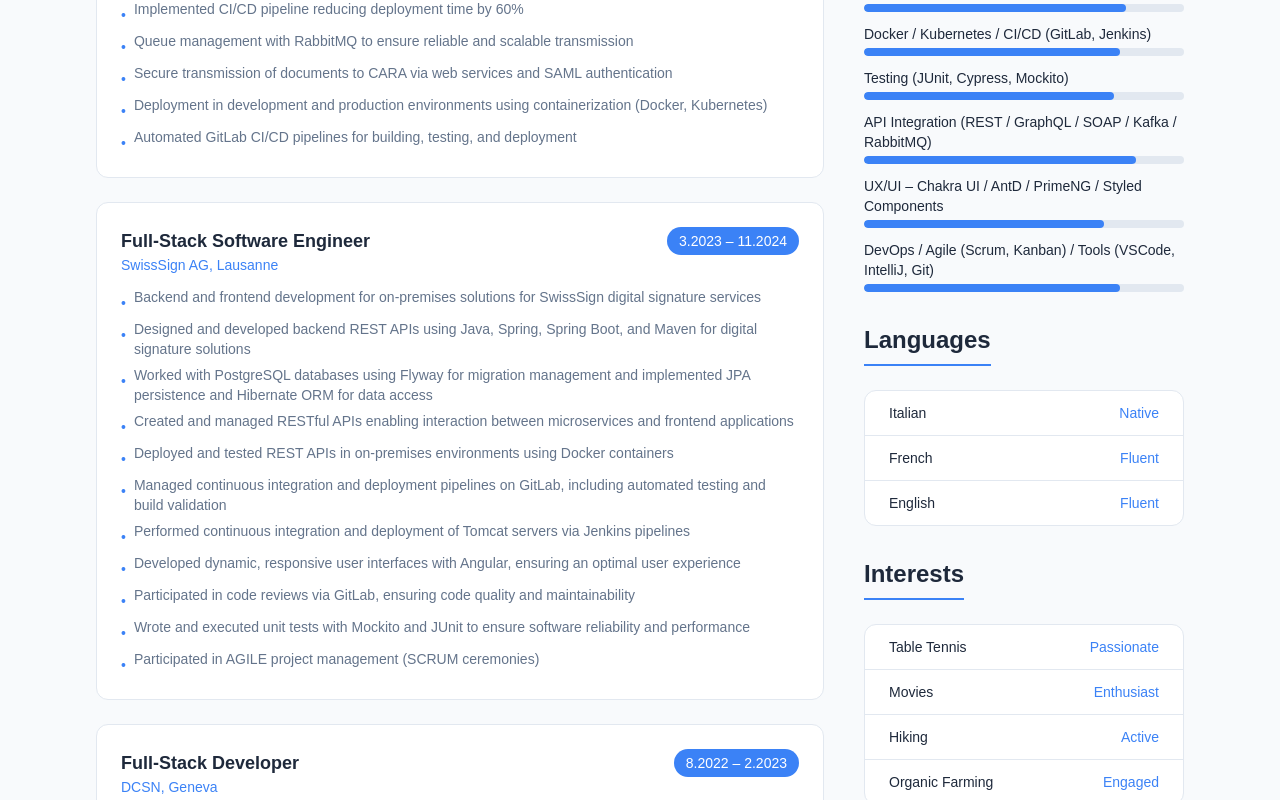
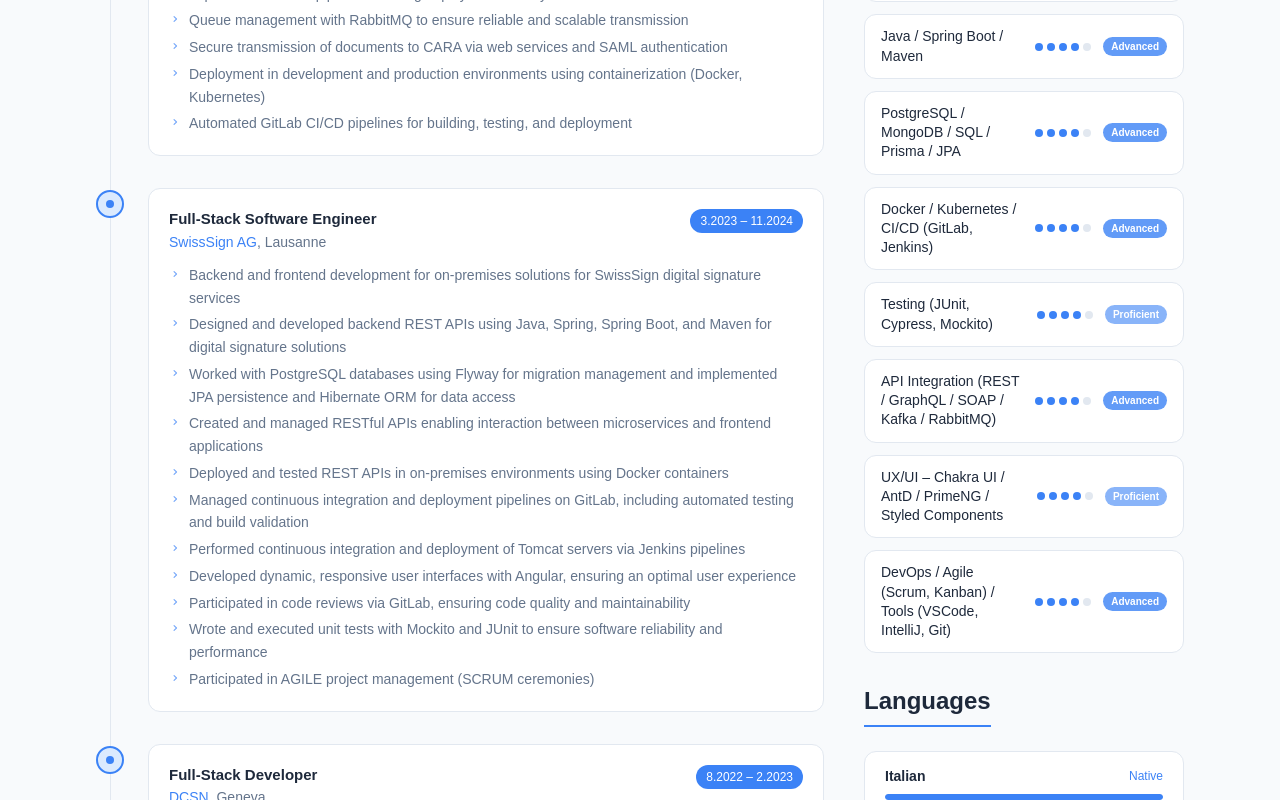
Before and after one commit to mdnuruzzamannirob/new-portfolio, a Next.js app: page / in a window 1280 px wide. Shown: the part 600-1400 px from the top of the page. Built offline with nearby package versions, Linux system fonts and the light colour scheme; a web font is replaced by a local one.

Commit message:
feat: enhance Experience, Interests, Languages, and Skills sections with improved layout and styling

```diff
--- a/src/components/sections/ExperienceSection.tsx
+++ b/src/components/sections/ExperienceSection.tsx
@@ -5,35 +5,71 @@ const ExperienceSection = () => {
   return (
     <section>
       <SectionTitle>Work Experience</SectionTitle>
-      <div className="space-y-6">
+
+      {/* Timeline wrapper */}
+      <div className="relative">
+        {/* Vertical line */}
+        <div className="absolute left-3.5 top-2 bottom-2 w-px bg-card-border" />
+
+        <div className="space-y-0">
           {experiences.map((exp, i) => (
             <div
               key={i}
-            className="bg-card-bg border border-card-border rounded-xl p-4 sm:p-6 hover:border-primary/40 transition-colors"
+              className="relative flex gap-5 sm:gap-6 pb-8 last:pb-0"
             >
-            <div className="flex flex-col sm:flex-row sm:items-start sm:justify-between gap-1 sm:gap-4 mb-3">
+              {/* Timeline dot */}
+              <div className="relative z-10 flex-shrink-0 w-7 h-7 mt-0.5">
+                <div className="w-7 h-7 rounded-full bg-primary-light border-2 border-primary flex items-center justify-center">
+                  <div className="w-2 h-2 rounded-full bg-primary" />
+                </div>
+              </div>
+
+              {/* Card */}
+              <div className="flex-1 bg-card-bg border border-card-border rounded-xl p-4 sm:p-5 hover:border-primary/50 hover:shadow-sm transition-all">
+                {/* Header row */}
+                <div className="flex flex-wrap items-start justify-between gap-2 mb-3">
                   <div>
-                <h3 className="text-base sm:text-lg font-semibold text-foreground">
+                    <h3 className="text-base sm:text-[15px] font-semibold text-foreground leading-snug">
                       {exp.role}
                     </h3>
-                <p className="text-primary text-sm font-medium">
-                  {exp.company}, {exp.location}
+                    <p className="text-primary text-sm font-medium mt-0.5">
+                      {exp.company}
+                      {exp.location ? (
+                        <span className="text-muted font-normal">
+                          , {exp.location}
+                        </span>
+                      ) : null}
                     </p>
                   </div>
-              <span className="text-xs sm:text-sm text-primary-foreground bg-primary px-3 py-1 rounded-full font-medium whitespace-nowrap self-start">
+                  <span className="text-[11px] sm:text-xs text-primary-foreground bg-primary px-2.5 py-1 rounded-full font-medium whitespace-nowrap">
                     {exp.period}
                   </span>
                 </div>
-            <ul className="space-y-1.5 text-sm text-muted">
+
+                {/* Highlights */}
+                <ul className="space-y-1 text-sm text-muted">
                   {exp.highlights.map((item, j) => (
                     <li key={j} className="flex items-start gap-2">
-                  <span className="text-primary mt-1.5 shrink-0">•</span>
-                  <span>{item}</span>
+                      <svg
+                        xmlns="http://www.w3.org/2000/svg"
+                        viewBox="0 0 16 16"
+                        fill="currentColor"
+                        className="w-3 h-3 mt-1 shrink-0 text-primary/70"
+                      >
+                        <path
+                          fillRule="evenodd"
+                          d="M6.22 4.22a.75.75 0 0 1 1.06 0l3.25 3.25a.75.75 0 0 1 0 1.06l-3.25 3.25a.75.75 0 0 1-1.06-1.06L8.94 8 6.22 5.28a.75.75 0 0 1 0-1.06Z"
+                          clipRule="evenodd"
+                        />
+                      </svg>
+                      <span className="leading-relaxed">{item}</span>
                     </li>
                   ))}
                 </ul>
               </div>
+            </div>
           ))}
+        </div>
       </div>
     </section>
   );
--- a/src/components/sections/InterestsSection.tsx
+++ b/src/components/sections/InterestsSection.tsx
@@ -1,26 +1,43 @@
 import { interests } from "@/lib/constants/data";
 import SectionTitle from "@/components/ui/SectionTitle";
+
+const levelToPercent: Record<string, number> = {
+  Passionate: 95,
+  Enthusiast: 80,
+  Active: 70,
+  Engaged: 65,
+  Casual: 45,
+};
 
 const InterestsSection = () => {
   return (
     <section>
       <SectionTitle>Interests</SectionTitle>
-      <div className="bg-card-bg border border-card-border rounded-xl overflow-hidden">
-        {interests.map((interest, i) => (
+      <div className="space-y-3">
+        {interests.map((interest, i) => {
+          const pct = levelToPercent[interest.level] ?? 50;
+          return (
             <div
               key={i}
-            className={`flex items-center justify-between px-4 sm:px-6 py-3 ${
-              i !== interests.length - 1 ? "border-b border-card-border" : ""
-            }`}
+              className="bg-card-bg border border-card-border rounded-xl px-4 sm:px-5 py-3.5 hover:border-primary/50 transition-colors"
             >
-            <span className="text-sm font-medium text-foreground">
+              <div className="flex items-center justify-between mb-2">
+                <span className="text-sm font-semibold text-foreground">
                   {interest.name}
                 </span>
-            <span className="text-xs sm:text-sm text-primary font-medium">
+                <span className="text-xs font-medium text-primary">
                   {interest.level}
                 </span>
               </div>
-        ))}
+              <div className="w-full h-1.5 bg-card-border rounded-full overflow-hidden">
+                <div
+                  className="h-full bg-primary rounded-full"
+                  style={{ width: `${pct}%` }}
+                />
+              </div>
+            </div>
+          );
+        })}
       </div>
     </section>
   );
--- a/src/components/sections/LanguagesSection.tsx
+++ b/src/components/sections/LanguagesSection.tsx
@@ -1,26 +1,43 @@
 import { languages } from "@/lib/constants/data";
 import SectionTitle from "@/components/ui/SectionTitle";
+
+const levelToPercent: Record<string, number> = {
+  Native: 100,
+  Fluent: 85,
+  Advanced: 70,
+  Intermediate: 55,
+  Basic: 35,
+};
 
 const LanguagesSection = () => {
   return (
     <section>
       <SectionTitle>Languages</SectionTitle>
-      <div className="bg-card-bg border border-card-border rounded-xl overflow-hidden">
-        {languages.map((lang, i) => (
+      <div className="space-y-3">
+        {languages.map((lang, i) => {
+          const pct = levelToPercent[lang.level] ?? 50;
+          return (
             <div
               key={i}
-            className={`flex items-center justify-between px-4 sm:px-6 py-3 ${
-              i !== languages.length - 1 ? "border-b border-card-border" : ""
-            }`}
+              className="bg-card-bg border border-card-border rounded-xl px-4 sm:px-5 py-3.5 hover:border-primary/50 transition-colors"
             >
-            <span className="text-sm font-medium text-foreground">
+              <div className="flex items-center justify-between mb-2">
+                <span className="text-sm font-semibold text-foreground">
                   {lang.name}
                 </span>
-            <span className="text-xs sm:text-sm text-primary font-medium">
+                <span className="text-xs font-medium text-primary">
                   {lang.level}
                 </span>
               </div>
-        ))}
+              <div className="w-full h-1.5 bg-card-border rounded-full overflow-hidden">
+                <div
+                  className="h-full bg-primary rounded-full"
+                  style={{ width: `${pct}%` }}
+                />
+              </div>
+            </div>
+          );
+        })}
       </div>
     </section>
   );
--- a/src/components/sections/SkillsSection.tsx
+++ b/src/components/sections/SkillsSection.tsx
@@ -1,23 +1,59 @@
 import { skills } from "@/lib/constants/data";
 import SectionTitle from "@/components/ui/SectionTitle";
+
+const levelLabel = (level: number) => {
+  if (level >= 90) return "Expert";
+  if (level >= 80) return "Advanced";
+  if (level >= 65) return "Proficient";
+  return "Familiar";
+};
+
+const levelColor = (level: number) => {
+  if (level >= 90) return "bg-primary text-primary-foreground";
+  if (level >= 80) return "bg-primary/80 text-primary-foreground";
+  if (level >= 65) return "bg-primary/60 text-primary-foreground";
+  return "bg-primary/40 text-primary-foreground";
+};
 
 const SkillsSection = () => {
   return (
     <section>
       <SectionTitle>Skills</SectionTitle>
-      <div className="space-y-3">
+      <div className="grid grid-cols-1 gap-3">
         {skills.map((skill, i) => (
-          <div key={i}>
-            <div className="flex items-center justify-between mb-1">
-              <span className="text-sm font-medium text-foreground">
-                {skill.name}
+          <div
+            key={i}
+            className="bg-card-bg border border-card-border rounded-xl px-4 py-3 flex items-center justify-between gap-3 hover:border-primary/50 transition-colors group"
+          >
+            {/* Skill name */}
+            <span className="text-sm font-medium text-foreground leading-snug">
+              {skill.name}
+            </span>
+
+            {/* Right side: dots + badge */}
+            <div className="flex items-center gap-3 shrink-0">
+              {/* Dot meter — 5 dots */}
+              <div className="flex gap-1 items-center">
+                {Array.from({ length: 5 }).map((_, d) => {
+                  const filled = d < Math.round((skill.level / 100) * 5);
+                  return (
+                    <span
+                      key={d}
+                      className={`w-2 h-2 rounded-full transition-colors ${
+                        filled
+                          ? "bg-primary"
+                          : "bg-card-border group-hover:bg-primary/20"
+                      }`}
+                    />
+                  );
+                })}
+              </div>
+              {/* Level badge */}
+              <span
+                className={`text-[10px] font-semibold px-2 py-0.5 rounded-full ${levelColor(skill.level)}`}
+              >
+                {levelLabel(skill.level)}
               </span>
-            </div>
-            <div className="w-full h-2 bg-card-border rounded-full overflow-hidden">
-              <div
-                className="h-full bg-primary rounded-full transition-all duration-500"
-                style={{ width: `${skill.level}%` }}
-              />
             </div>
           </div>
         ))}
```
Lines whose indentation alone changed are shown as unchanged.
